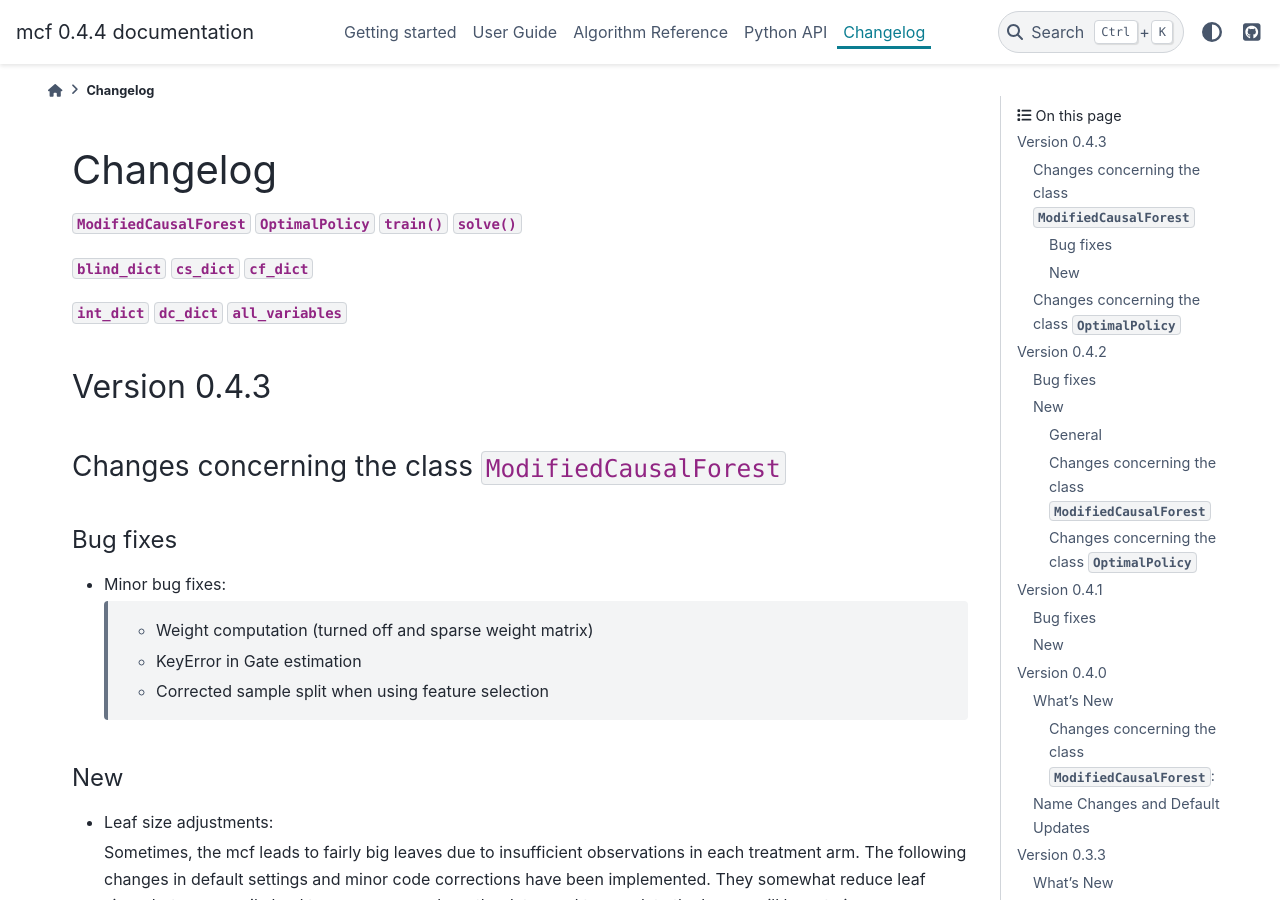
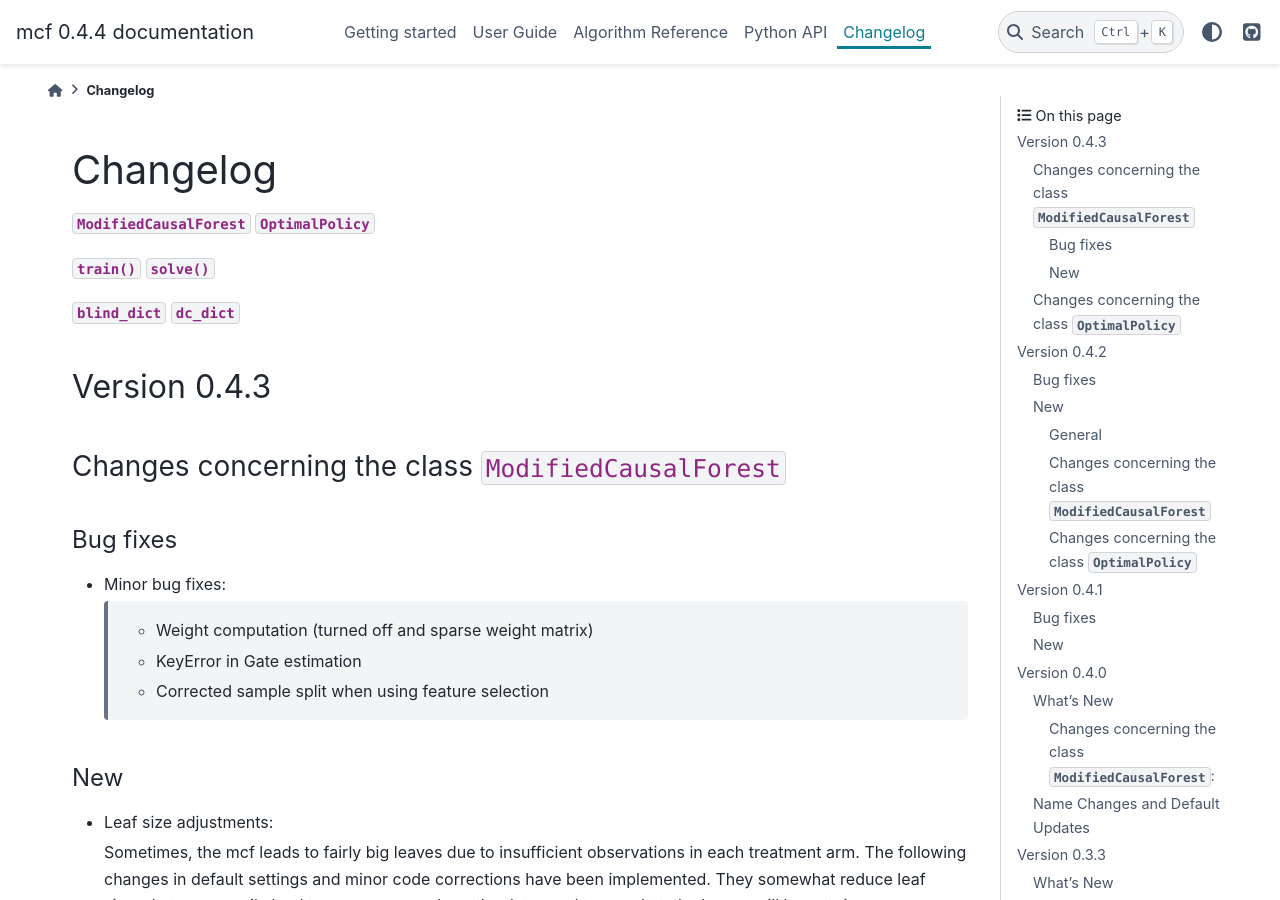
Before and after one commit to MCFpy/mcf, a Sphinx documentation site: the page built from docs/source/changelog.rst, in a window 1280 px wide and 900 px high. Built offline with Sphinx 7.4.7 and the PyData theme 0.15.4, drawn with Linux system fonts in a browser that asks for light colours.

Commit message:
Try again

```diff
--- a/docs/source/changelog.rst
+++ b/docs/source/changelog.rst
@@ -22,16 +22,12 @@ Changelog
 
 :py:class:`~mcf_mini.ModifiedCausalForest`
 :py:class:`~optpol_mini.OptimalPolicy`
+
 :py:meth:`~mcf_mini.ModifiedCausalForest.train`
 :py:meth:`~optpol_mini.OptimalPolicy.solve`
 
 :py:attr:`~mcf_mini.ModifiedCausalForest.blind_dict`
-:py:attr:`~mcf_mini.ModifiedCausalForest.cs_dict`
-:py:attr:`~mcf_mini.ModifiedCausalForest.cf_dict`
-
-:py:attr:`~optpol_mini.OptimalPolicy.int_dict`
 :py:attr:`~optpol_mini.OptimalPolicy.dc_dict`
-:py:attr:`~double_ml_data.DoubleMLData.all_variables`
 
 Version 0.4.3
 -------------
--- a/docs/source/python_api.rst
+++ b/docs/source/python_api.rst
@@ -70,8 +70,6 @@ Optimal Policy
    .. rubric:: Methods overview
 
    .. autosummary::
-    ~OptimalPolicy.solve
-    ~OptimalPolicy.allocate
     ~OptimalPolicy.evaluate
     ~OptimalPolicy.evaluate_multiple
     ~OptimalPolicy.print_time_strings_all_steps
```
